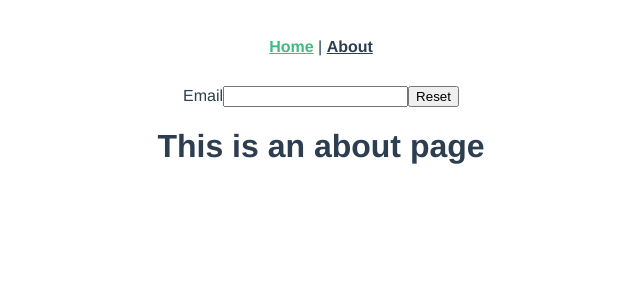
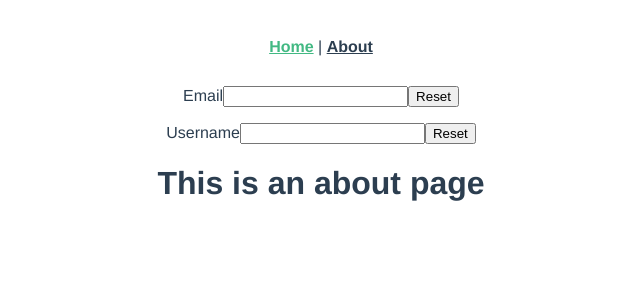
Before and after one commit to hieudm05/Vuejs-course, a Vue app in the folder 13-components/: page / in a window 1280 px wide. Shown: the top 300 px of the page, without its empty margins (319-959 px from the left). Built offline with nearby package versions, Linux system fonts and the light colour scheme.

Commit message:
đối số của component v-model

```diff
--- a/13-components/src/App.vue
+++ b/13-components/src/App.vue
@@ -9,9 +9,9 @@ const increaseBy = (number1, number2) => {
   count.value = count.value + number1 + number2
 }
 const email = ref("")
+const username = ref("")
 watchEffect(() => {
   console.log(email.value);
-
 })
 
 </script>
@@ -23,7 +23,7 @@ watchEffect(() => {
   </nav>
   <!-- <hello-world :greeting-message="count" /> -->
   <!-- <button-count @increase="count++" @increaseByTwoTimes="count+=2" @increaseBy="increaseBy" /> -->
-  <component-vmodel v-model="email"/>
+  <component-vmodel v-model:email="email" v-model:username="username"/>
   <router-view />
 </template>
 
--- a/13-components/src/components/ComponentVmodel.vue
+++ b/13-components/src/components/ComponentVmodel.vue
@@ -5,10 +5,21 @@
     <button @click="setEmailDefault">Reset</button>
     <p>{{ email }}</p>
     </div>
+
+     <div>
+    <label for="username">Username</label>
+    <input type="text" v-model="username">
+    <button @click="setUsernameDefault">Reset</button>
+    <p>{{ username }}</p>
+    </div>
 </template>
 <script setup>
-    const email = defineModel()
+    const email = defineModel("email")
+    const username = defineModel("username")
     const setEmailDefault = () => {
         email.value = "hieudubai.@gmail.com"
     }
+    const setUsernameDefault = () => {
+        username.value = "hieudm"
+    }
 </script>
```
